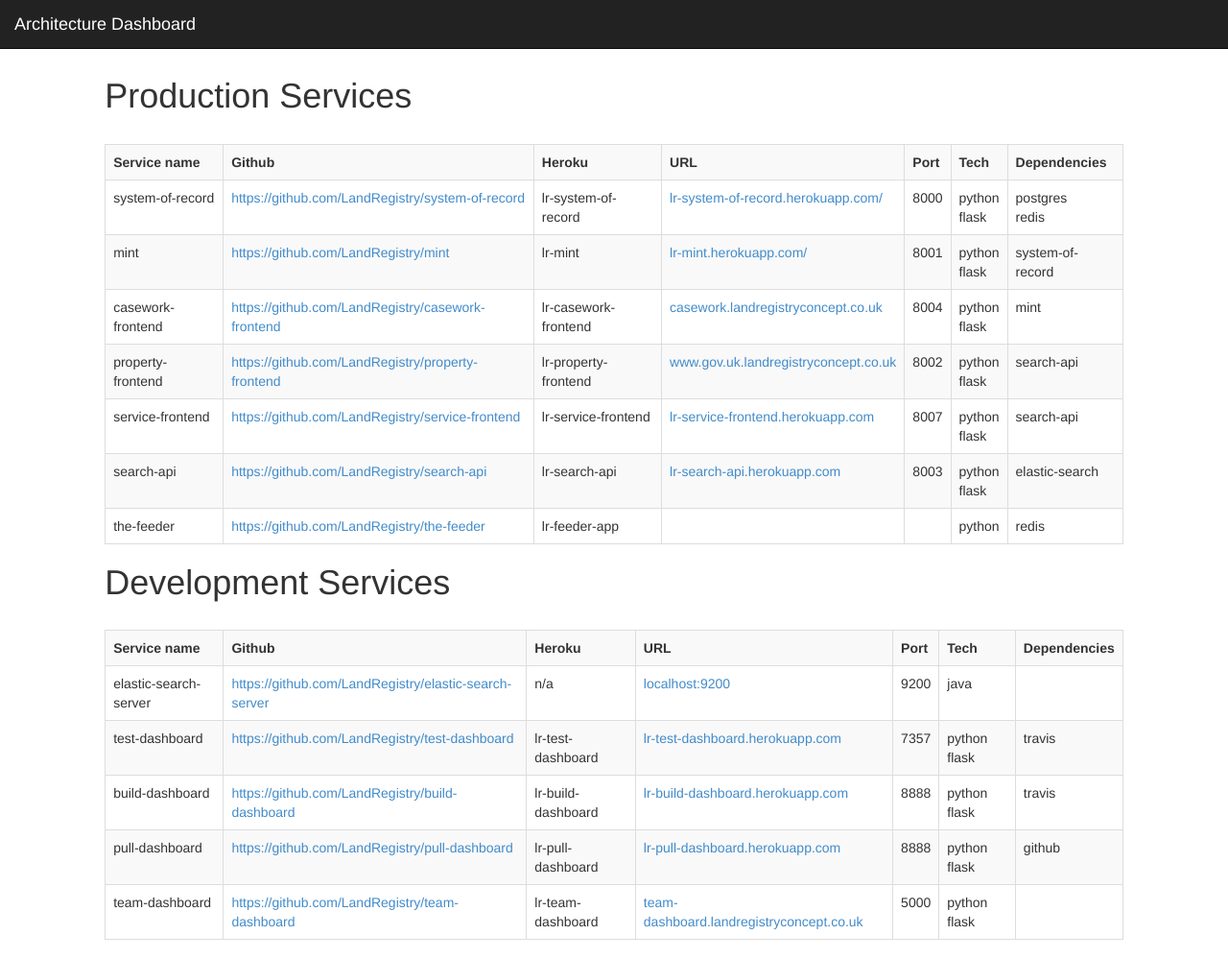
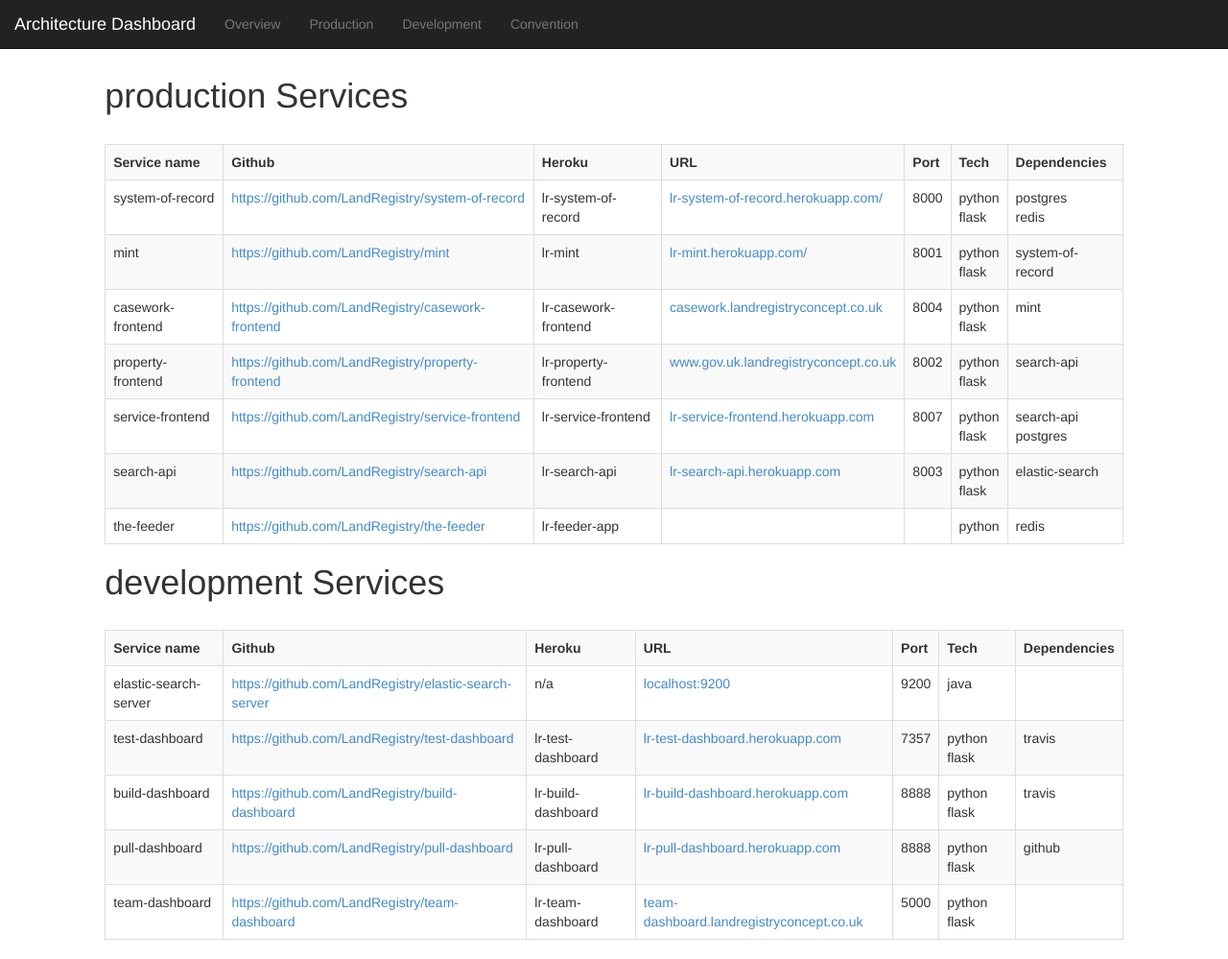
Before and after one commit to LandRegistry-Attic/architecture, a Jekyll site: the page built from index.html, in a window 1280 px wide and 999 px high. Shown: the whole window at 96% size. Built offline with Jekyll 4.4.1, drawn with Linux system fonts in a browser that asks for light colours.

Commit message:
seperated views out in to prod, dev and overview

```diff
--- a/_data/services.yml
+++ b/_data/services.yml
@@ -1,4 +1,4 @@
-Production:
+production:
   - name: "system-of-record"
     github: "https://github.com/LandRegistry/system-of-record"
     heroku: "lr-system-of-record"
@@ -37,7 +37,7 @@
     url: "lr-service-frontend.herokuapp.com"
     port: 8007
     tech: [python, flask]
-    dependencies: [search-api]
+    dependencies: [search-api, postgres]
 
   - name: "search-api"
     github: "https://github.com/LandRegistry/search-api"
@@ -55,7 +55,7 @@
     tech: [python]
     dependencies: [redis]
 
-Development:
+development:
   - name: "elastic-search-server"
     github: "https://github.com/LandRegistry/elastic-search-server"
     heroku: "n/a"
--- a/_includes/header.html
+++ b/_includes/header.html
@@ -3,7 +3,15 @@
     <div class="navbar navbar-inverse navbar-fixed-top" role="navigation">
       <div class="container-fluid">
         <div class="navbar-header">
-          <a class="navbar-brand" href="#">Architecture Dashboard</a>
+          <a class="navbar-brand" style="color:white" href="#">Architecture Dashboard</a>
+        </div>
+        <div class="collapse navbar-collapse">
+          <ul class="nav navbar-nav">
+            <li id="overview"><a href="/">Overview</a></li>
+            <li id="production"><a href="/production">Production</a></li>
+            <li id="dewvelopment"><a href="/development">Development</a></li>
+            <li id="convention"><a href="/convention">Convention</a></li>
+          </ul>
         </div>
       </div>
     </div>
```
Also changed, not shown: development.html (added, +43 -0 lines), production.html (added, +43 -0 lines).
